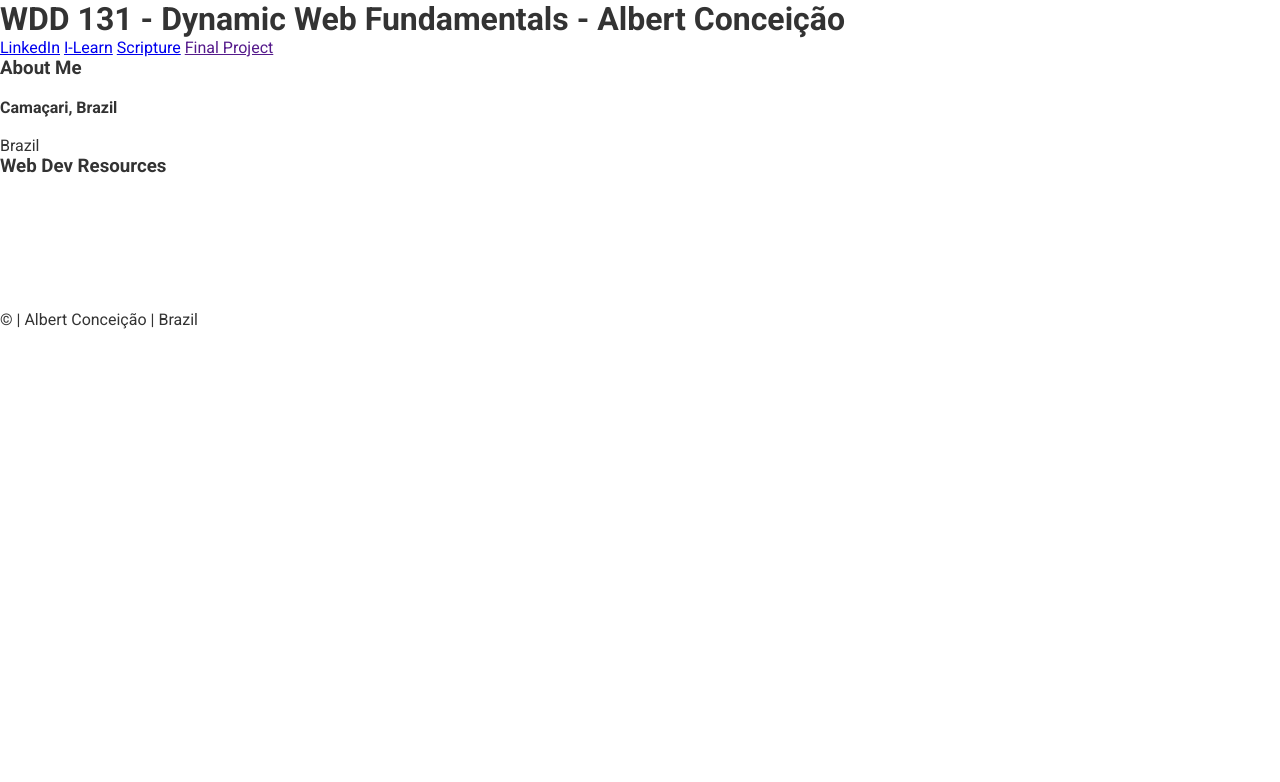
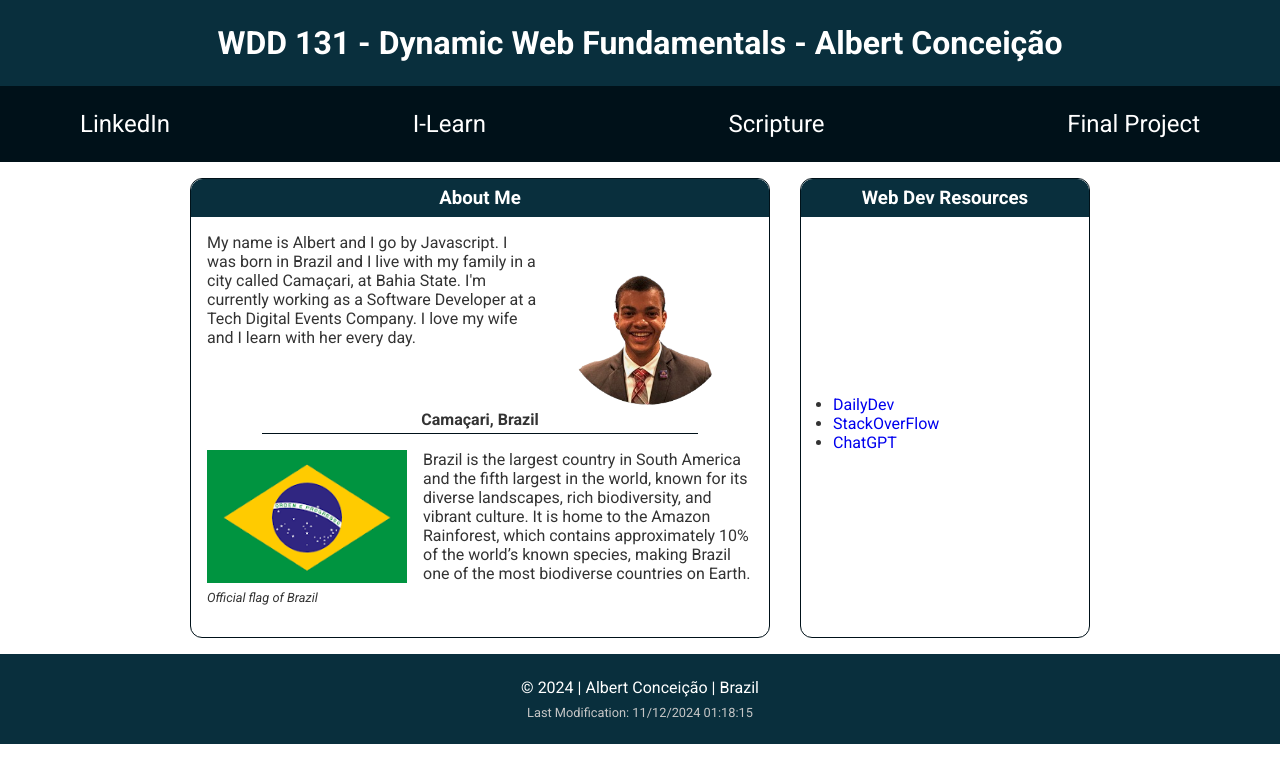
Before and after one commit to albertconceicao/wdd131, a plain HTML site: page index.html in a window 1280 px wide. Drawn offline with Linux system fonts and the light colour scheme; a web font is replaced by a local one.

Commit message:
feat: adding index info to github

```diff
--- a/index.html
+++ b/index.html
@@ -7,15 +7,15 @@
     <meta name="description" content="WDD 131 - Dynamic Web Fundamentals Albert Vinicius Pereira Conceição. Javascript is a good language to learn.">
     <meta author="Albert Conceição">
     <link rel="stylesheet" href="styles/base.css">
-    <script src=""></script>
+    <script src="scripts/getdates.js" defer></script>
 </head>
 <body>
     <header>
         <h1>WDD 131 - Dynamic Web Fundamentals - Albert Conceição</h1>
         <nav>
-            <a href="https://www.linkedin.com/in/albertconceicao/">LinkedIn</a>
-            <a href="https://byui.instructure.com/">I-Learn</a>
-            <a href="https://www.churchofjesuschrist.org/study/scriptures/dc-testament/dc/123?lang=eng&id=p17#p17">Scripture</a>
+            <a href="https://www.linkedin.com/in/albertconceicao/" target="_blank">LinkedIn</a>
+            <a href="https://byui.instructure.com/" target="_blank">I-Learn</a>
+            <a href="https://www.churchofjesuschrist.org/study/scriptures/dc-testament/dc/123?lang=eng&id=p17#p17" target="_blank">Scripture</a>
             <a href="">Final Project</a>
         </nav>
     </header>
@@ -27,15 +27,18 @@
             <div class="card-content">
                 <div class="text-and-image">
                     <p>
-
+                        My name is Albert and I go by Javascript. I was born in Brazil and I live with my family in a city called Camaçari, at Bahia State. I'm currently working as a Software Developer at a Tech Digital Events Company. I love my wife and I learn with her every day.
                     </p>
-                    <img src="" alt="">
+                    <img src="images/headshot-removebg-preview.png" alt="">
                 </div>
                 <div>
                     <h4>Camaçari, Brazil</h4>
                     <div class="text-and-image">
-                        <img src="" alt="">
-                        <p>Brazil </p>
+                        <div class="flag">
+                            <img src="images/brazil-flag.png" alt="">
+                            <i>Official flag of Brazil</i>
+                        </div>
+                        <p>Brazil is the largest country in South America and the fifth largest in the world, known for its diverse landscapes, rich biodiversity, and vibrant culture. It is home to the Amazon Rainforest, which contains approximately 10% of the world’s known species, making Brazil one of the most biodiverse countries on Earth.</p>
                     </div>
                 </div>
             </div>
@@ -44,29 +47,19 @@
             <div class="card-title">
                 <h3>Web Dev Resources</h3>
             </div>
+           <div class="card-content">
                 <ul>
                     <li>
-                    <a href=""></a>
+                        <a href="https://daily.dev" target="_blank">DailyDev</a>
                     </li>
                     <li>
-                    <a href=""></a>
+                        <a href="https://stackoverflow.com" target="_blank">StackOverFlow</a>
                     </li>
                     <li>
-                    <a href=""></a>
-                </li>
-                <li>
-                    <a href=""></a>
-                </li>
-                <li>
-                    <a href=""></a>
-                </li>
-                <li>
-                    <a href=""></a>
-                </li>
-                <li>
-                    <a href=""></a>
+                        <a href="https://chatgpt.com" target="_blank">ChatGPT</a>
                     </li>
                 </ul>
+           </div>
         </section>
     </main>
     <footer>
--- a/scripts/getdates.js
+++ b/scripts/getdates.js
@@ -0,0 +1,6 @@
+const today = new Date();
+const currentYear = document.querySelector('#currentyear');
+currentYear.innerHTML = today.getFullYear();
+
+const lastModified = document.querySelector('#lastModified');
+lastModified.innerHTML = `<span>Last Modification: ${document.lastModified}</span>`;
--- a/styles/base.css
+++ b/styles/base.css
@@ -7,9 +7,115 @@
     box-sizing: border-box;
 }
 
+a {
+    text-decoration: none;
+}
+
+
 body {
     font-family: Roboto, sans-serif;
-    font: 1.2em;
     color: #333;
     background: #fff;
 }
+
+header {
+    background: #092f3d;
+    color: #fff;
+    text-align: center;
+    padding: 1.5rem 0 0 0;
+}
+
+nav {
+    margin-top: 1.5rem;
+    display: flex;
+    justify-content: space-between;
+    align-items: center;
+    background: #001119;
+    min-height: 3rem;
+    font-size: 1.5rem;
+}
+
+nav a {
+    color: #fff;
+    padding: 1.5rem 5rem;
+    transition: background .3s ease-in-out;
+}
+nav a:hover  {
+    background: #53a5c7;
+}
+
+main {
+    max-width: 900px;
+    margin: 1rem auto;
+    display: grid;
+    grid-template-columns:2fr 1fr;
+    gap: 30px;
+}
+
+.card {
+    border-radius: 12px;
+    border: 1px solid #001119;
+    min-height: 460px;
+}
+
+.card-content {
+    padding: 1rem;
+    background: #fff;
+    border-radius: 0 0 12px 12px;
+    height: 90%;
+}
+
+p {
+    font-size: 1rem;
+}
+
+h4 {
+    max-width: 80%;
+    padding-bottom: 0.25rem;
+    border-bottom: 1px solid #001119;
+    text-align: center;
+    margin: 0 auto 1rem auto;
+}
+ul {
+    padding: 1rem;
+    display: flex;
+    flex-direction: column;
+    justify-content: center;
+    min-height: 100%;
+}
+.text-and-image {
+    display: flex;
+    justify-content: space-between;
+    align-items: flex-start;
+    gap: 1rem;
+}
+
+.text-and-image img {
+    max-width: 200px;
+}
+
+i {
+    font-size: 0.8rem;
+}
+
+.card-title {
+    color: #fff;
+    font-weight: 700;
+    text-align: center;
+    background: #092f3d;
+    padding: 0.5rem 0;
+    border-radius: 12px 12px 0 0 ;
+}
+
+footer {
+    background: #092f3d;
+    color: #fff;
+    text-align: center;
+    padding: 1.5rem 0;
+}
+
+#lastModified {
+    margin-top: 0.5rem;
+    color: #c6c6c6;
+    font-size: 0.8rem;
+}
```
Also changed, not shown: images/brazil-flag.png (added), images/headshot-removebg-preview.png (added). Lines whose indentation alone changed are shown as unchanged.
